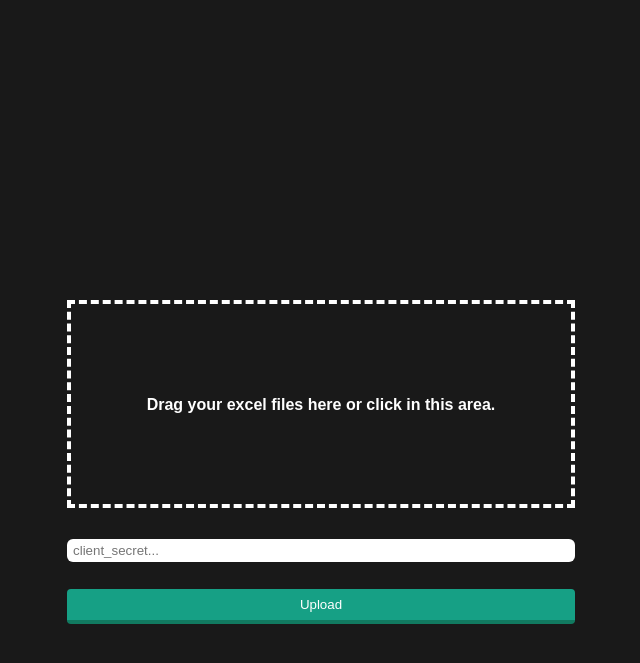
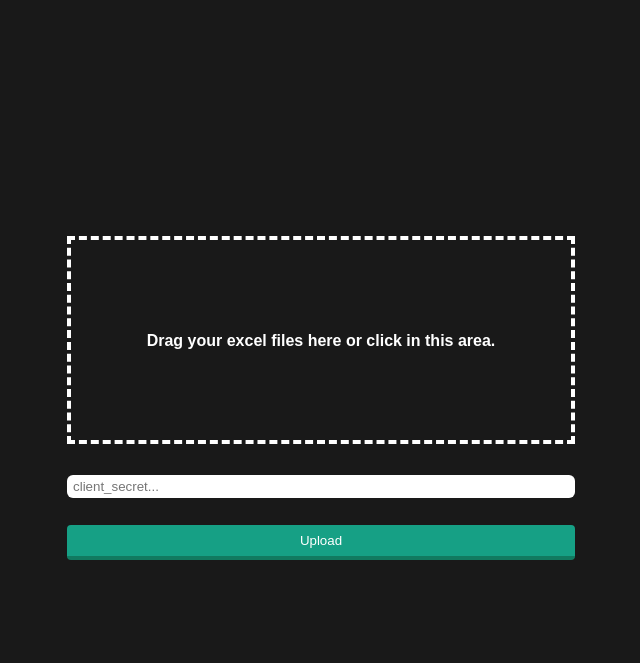
Before and after one commit to PhilipPhil/ebay_parser, a Flask app: page / in a window 1280 px wide. Shown: the top 663 px of the page, without its empty margins (323-963 px from the left). Run offline with Flask 2, Linux system fonts and the light colour scheme; parts of the project's set-up code (start-up, migrations or seed data) failed here and were passed over.

Commit message:
no message

```diff
--- a/static/styles.css
+++ b/static/styles.css
@@ -5,7 +5,7 @@ body{
 }
 form{
   position: absolute;
-  top: 50%;
+  top: 42%;
   left: 50%;
   margin-top: -100px;
   margin-left: -250px;
```
